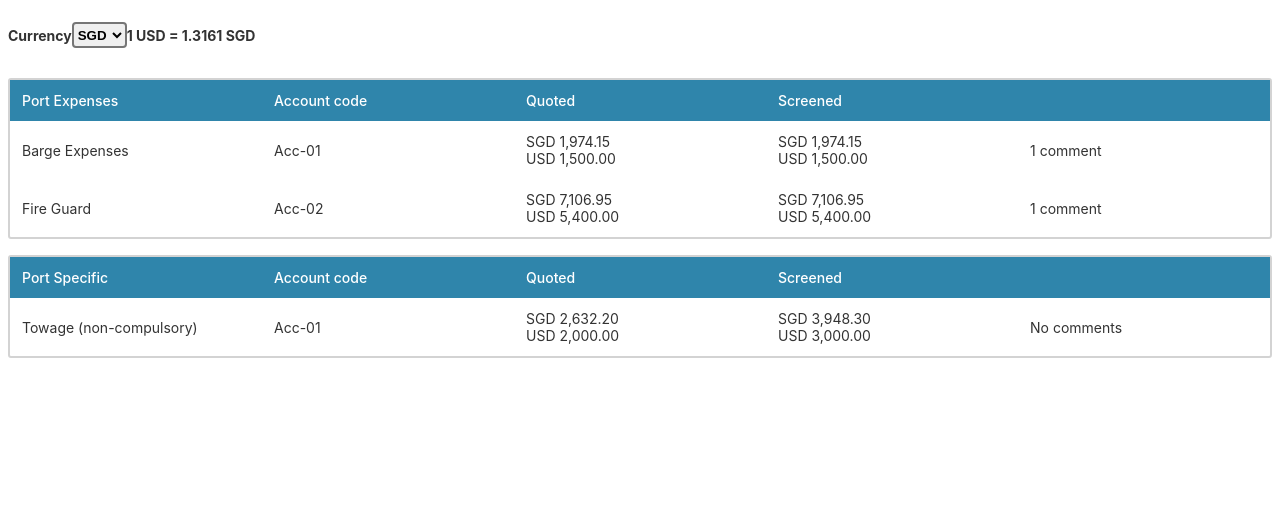
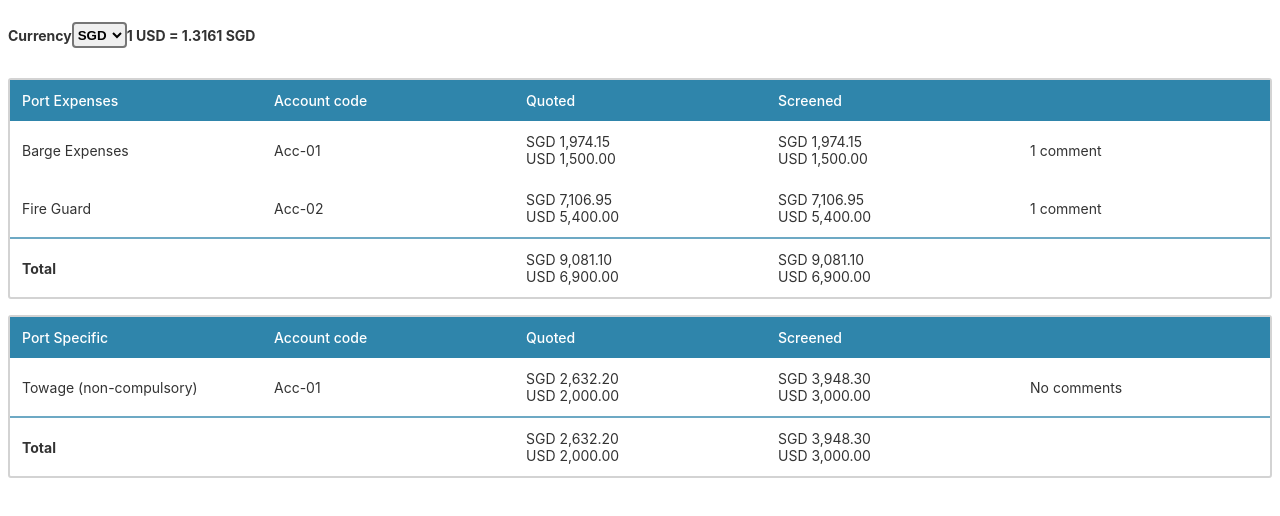
Before and after one commit to HRahimy/barger, an Angular app: page / in a window 1280 px wide. Shown: the top 516 px of the page. Built offline with nearby package versions, Linux system fonts and the light colour scheme.

Commit message:
Functional implementation for total for each cost category

```diff
--- a/src/app/components/cost-table/cost-table.component.css
+++ b/src/app/components/cost-table/cost-table.component.css
@@ -23,3 +23,11 @@ th {
 td {
   padding: 12px;
 }
+
+.total-row {
+  border-top: 2px solid rgba(47, 133, 171, .7);
+}
+
+.total-label {
+  font-weight: bold;
+}
--- a/src/app/components/cost-table/cost-table.component.html
+++ b/src/app/components/cost-table/cost-table.component.html
@@ -17,7 +17,6 @@
                               [selectedCurrencyValue]="quotedSubCost.amount * rateFromBaseToSelectedCurrency"></app-sub-cost-display>
       </td>
       <td *ngIf="getSubCostWithType(costItem.id, subCostType.Screened) as screenedSubCost">
-
         <app-sub-cost-display [baseCurrencyLabel]="baseCurrency"
                               [baseCurrencyValue]="screenedSubCost.amount"
                               [selectedCurrencyLabel]="selectedCurrency"
@@ -28,5 +27,23 @@
       </td>
       <td *ngIf="!costItem.comments">No comments</td>
     </tr>
+
+    <tr>
+      <td class="total-row total-label">Total</td>
+      <td class="total-row"></td>
+      <td class="total-row" *ngIf="getTotalCostOfType(subCostType.Quoted) as quotedTotal">
+        <app-sub-cost-display [baseCurrencyLabel]="baseCurrency"
+                              [baseCurrencyValue]="quotedTotal"
+                              [selectedCurrencyLabel]="selectedCurrency"
+                              [selectedCurrencyValue]="quotedTotal * rateFromBaseToSelectedCurrency"></app-sub-cost-display>
+      </td>
+      <td class="total-row" *ngIf="getTotalCostOfType(subCostType.Screened) as screenedTotal">
+        <app-sub-cost-display [baseCurrencyLabel]="baseCurrency"
+                              [baseCurrencyValue]="screenedTotal"
+                              [selectedCurrencyLabel]="selectedCurrency"
+                              [selectedCurrencyValue]="screenedTotal * rateFromBaseToSelectedCurrency"></app-sub-cost-display>
+      </td>
+      <td class="total-row"></td>
+    </tr>
   </table>
 </div>
--- a/src/app/components/cost-table/cost-table.component.ts
+++ b/src/app/components/cost-table/cost-table.component.ts
@@ -91,4 +91,13 @@ export class CostTableComponent implements OnInit {
     }
   }
 
+  getTotalCostOfType(type: CostItemSubCostType): number {
+    let result = 0;
+    const typeSubCosts = this.cost.costItems.map(e => {
+      return e.costs.filter(f => f.type === type).forEach(g => result += g.amount);
+    });
+
+    return result;
+  }
+
 }
```
